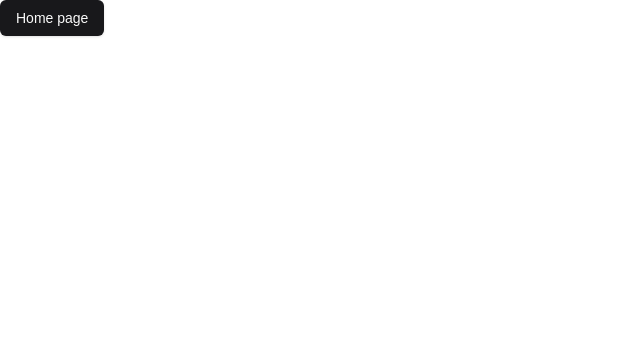
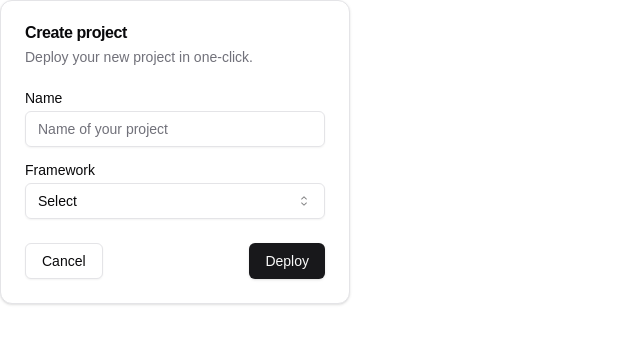
Before and after one commit to im-sanny/rms, a Next.js app: page / in a window 1280 px wide. Shown: the top 344 px of the page, without its empty margins (0-640 px from the left). Built offline with nearby package versions, Linux system fonts and the light colour scheme.

Commit message:
add: card added

```diff
--- a/app/page.tsx
+++ b/app/page.tsx
@@ -1,7 +1,44 @@
 import { Button } from "@/components/ui/button";
+import { Card, CardContent, CardDescription, CardFooter, CardHeader, CardTitle } from "@/components/ui/card";
+import { Input } from "@/components/ui/input";
+import { Label } from "@/components/ui/label";
+import { Select, SelectContent, SelectItem, SelectTrigger, SelectValue } from "@/components/ui/select";
 
 export default function Home() {
   return (
-    <div><Button className="">Home page</Button></div>
+    <Card className="w-[350px]">
+      <CardHeader>
+        <CardTitle>Create project</CardTitle>
+        <CardDescription>Deploy your new project in one-click.</CardDescription>
+      </CardHeader>
+      <CardContent>
+        <form>
+          <div className="grid w-full items-center gap-4">
+            <div className="flex flex-col space-y-1.5">
+              <Label htmlFor="name">Name</Label>
+              <Input id="name" placeholder="Name of your project" />
+            </div>
+            <div className="flex flex-col space-y-1.5">
+              <Label htmlFor="framework">Framework</Label>
+              <Select>
+                <SelectTrigger id="framework">
+                  <SelectValue placeholder="Select" />
+                </SelectTrigger>
+                <SelectContent position="popper">
+                  <SelectItem value="next">Next.js</SelectItem>
+                  <SelectItem value="sveltekit">SvelteKit</SelectItem>
+                  <SelectItem value="astro">Astro</SelectItem>
+                  <SelectItem value="nuxt">Nuxt.js</SelectItem>
+                </SelectContent>
+              </Select>
+            </div>
+          </div>
+        </form>
+      </CardContent>
+      <CardFooter className="flex justify-between">
+        <Button variant="outline">Cancel</Button>
+        <Button>Deploy</Button>
+      </CardFooter>
+    </Card>
   );
 }
--- /dev/null
+++ b/components/ui/card.tsx
@@ -0,0 +1,76 @@
+import * as React from "react"
+
+import { cn } from "@/lib/utils"
+
+const Card = React.forwardRef<
+  HTMLDivElement,
+  React.HTMLAttributes<HTMLDivElement>
+>(({ className, ...props }, ref) => (
+  <div
+    ref={ref}
+    className={cn(
+      "rounded-xl border bg-card text-card-foreground shadow",
+      className
+    )}
+    {...props}
+  />
+))
+Card.displayName = "Card"
+
+const CardHeader = React.forwardRef<
+  HTMLDivElement,
+  React.HTMLAttributes<HTMLDivElement>
+>(({ className, ...props }, ref) => (
+  <div
+    ref={ref}
+    className={cn("flex flex-col space-y-1.5 p-6", className)}
+    {...props}
+  />
+))
+CardHeader.displayName = "CardHeader"
+
+const CardTitle = React.forwardRef<
+  HTMLParagraphElement,
+  React.HTMLAttributes<HTMLHeadingElement>
+>(({ className, ...props }, ref) => (
+  <h3
+    ref={ref}
+    className={cn("font-semibold leading-none tracking-tight", className)}
+    {...props}
+  />
+))
+CardTitle.displayName = "CardTitle"
+
+const CardDescription = React.forwardRef<
+  HTMLParagraphElement,
+  React.HTMLAttributes<HTMLParagraphElement>
+>(({ className, ...props }, ref) => (
+  <p
+    ref={ref}
+    className={cn("text-sm text-muted-foreground", className)}
+    {...props}
+  />
+))
+CardDescription.displayName = "CardDescription"
+
+const CardContent = React.forwardRef<
+  HTMLDivElement,
+  React.HTMLAttributes<HTMLDivElement>
+>(({ className, ...props }, ref) => (
+  <div ref={ref} className={cn("p-6 pt-0", className)} {...props} />
+))
+CardContent.displayName = "CardContent"
+
+const CardFooter = React.forwardRef<
+  HTMLDivElement,
+  React.HTMLAttributes<HTMLDivElement>
+>(({ className, ...props }, ref) => (
+  <div
+    ref={ref}
+    className={cn("flex items-center p-6 pt-0", className)}
+    {...props}
+  />
+))
+CardFooter.displayName = "CardFooter"
+
+export { Card, CardHeader, CardFooter, CardTitle, CardDescription, CardContent }
```
